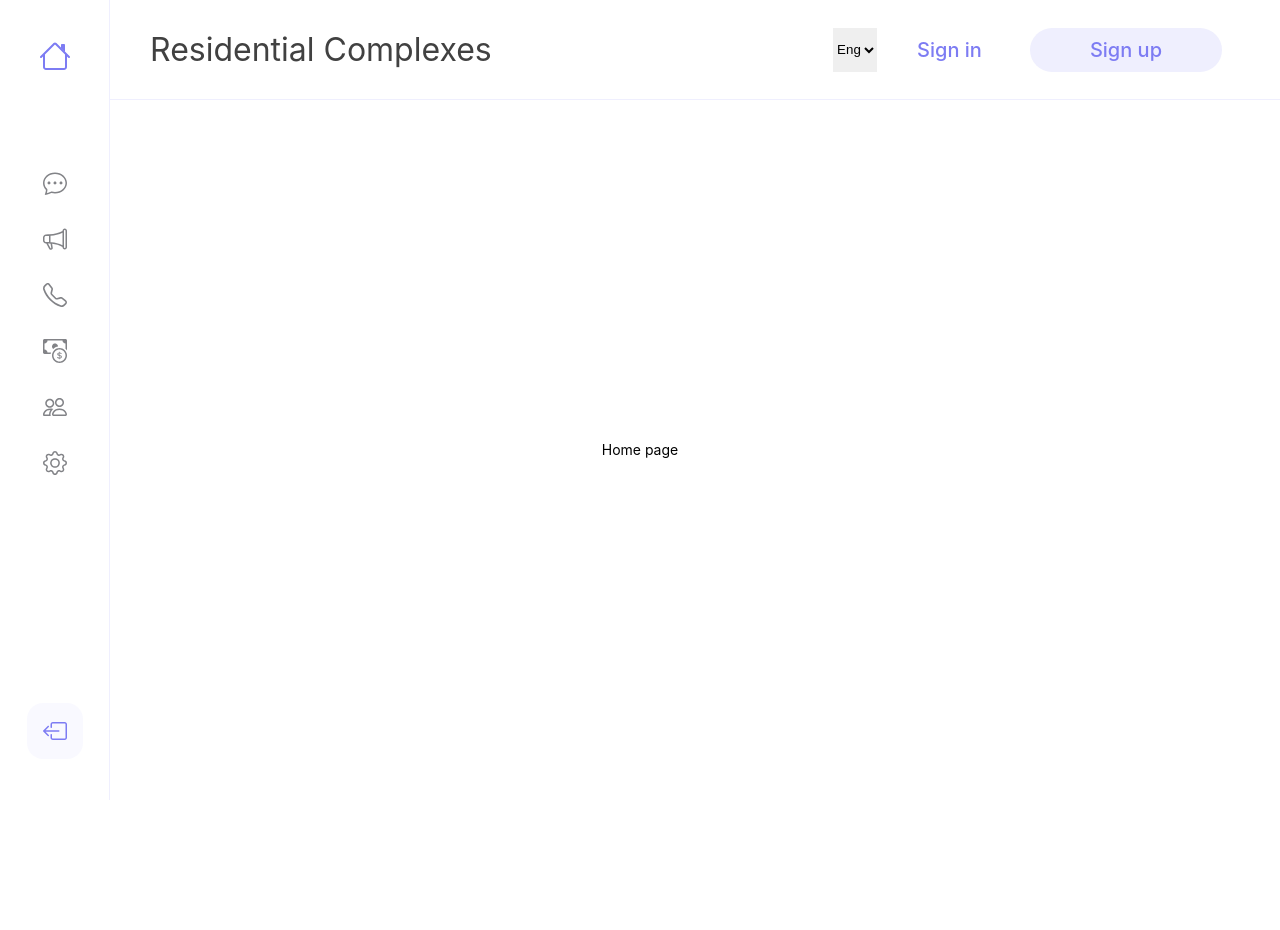
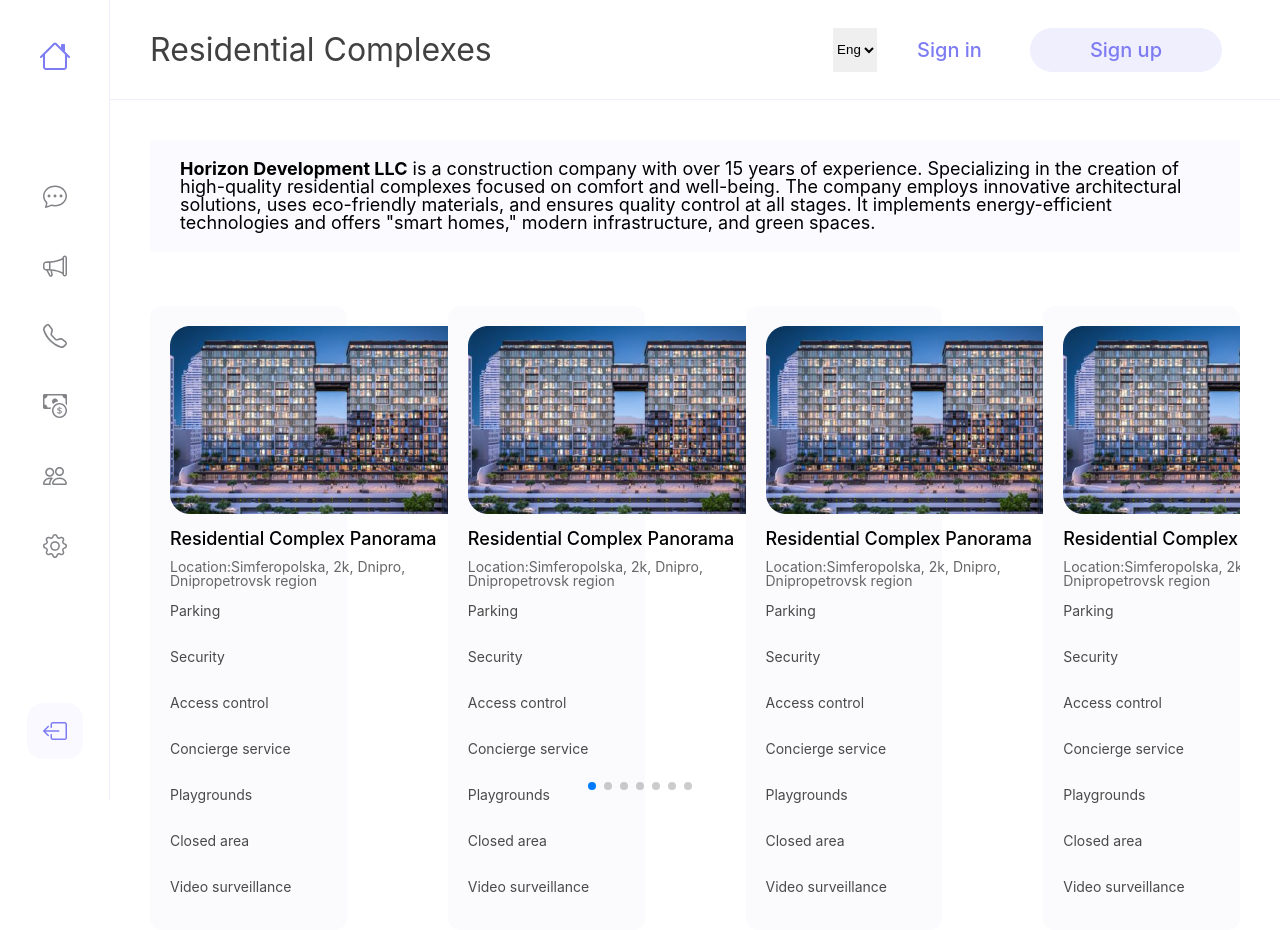
Before and after one commit to avdiachenko/teamchallenge-chat, a React (Vite) app in the folder frontend/: page / in a window 1280 px wide. Before the commit the page ends 800 px from the top, so only its background shows below. Built offline with nearby package versions, Linux system fonts and the light colour scheme.

Commit message:
feat: home page layout

```diff
--- a/frontend/src/pages/Home/Home.module.css
+++ b/frontend/src/pages/Home/Home.module.css
@@ -1,16 +1,26 @@
 .container {
+  width: 100%;
+  height: 100%;
+  padding-left: 110px;
+}
+
+.content {
+  height: calc(100vh - 100px);
+  width: 100%;
+  padding: 40px 40px 0px 40px;
+}
+
+.home_page_cards {
   display: flex;
-  flex-direction: column;
-  align-items: center;
-  justify-content: center;
-  height: 100%;
+  justify-content: space-between;
+  position: static;
   width: 100%;
 }
 
-.content {
-  display: flex;
-  align-items: center;
-  justify-content: center;
-  height: calc(100vh - 100px);
-  width: 100%;
+.main_page_info {
+  font-size: 18px;
+  color: var(--color-gray-900);
+  padding: 20px 30px;
+  margin-bottom: 54px;
+  background-color: #FAFAFF;
 }
--- a/frontend/src/pages/Home/Home.tsx
+++ b/frontend/src/pages/Home/Home.tsx
@@ -1,6 +1,13 @@
+import { HomePageCard } from "../../shared/components/HomePageCard/HomePageCard";
 import { AsideMenu } from "../../widgets/AsideMenu/AsideMenu";
 import { Header } from "../../widgets/Header/Header";
+import { Swiper, SwiperSlide } from "swiper/react";
+import { Pagination } from "swiper/modules";
+import "swiper/css";
+import "swiper/css/navigation";
+import "swiper/css/pagination";
 import styles from "./Home.module.css";
+import image from "./image.png";
 
 export function Home() {
   return (
@@ -8,7 +15,96 @@ export function Home() {
       <AsideMenu />
       <Header title="Residential Complexes" />
       <div className={styles.container}>
-        <div className={styles.content}>Home page</div>
+        <div className={styles.content}>
+          <h4 className={styles.main_page_info}>
+            <strong>Horizon Development LLC</strong> is a construction company with over 15 years of experience.
+            Specializing in the creation of high-quality residential complexes focused on comfort
+            and well-being. The company employs innovative architectural solutions, uses
+            eco-friendly materials, and ensures quality control at all stages. It implements
+            energy-efficient technologies and offers "smart homes," modern infrastructure, and green
+            spaces.
+          </h4>
+          <div>
+            <Swiper
+              modules={[Pagination]}
+              className={styles.home_page_cards}
+              slidesPerView={4}
+              pagination={{ clickable: true }}
+              spaceBetween={101}
+            >
+              <SwiperSlide>
+                <HomePageCard
+                  title="Residential Complex Panorama"
+                  location="Simferopolska, 2k, Dnipro, Dnipropetrovsk region "
+                  img={image}
+                />
+              </SwiperSlide>
+              <SwiperSlide>
+                <HomePageCard
+                  title="Residential Complex Panorama"
+                  location="Simferopolska, 2k, Dnipro, Dnipropetrovsk region "
+                  img={image}
+                />
+              </SwiperSlide>
+              <SwiperSlide>
+                <HomePageCard
+                  title="Residential Complex Panorama"
+                  location="Simferopolska, 2k, Dnipro, Dnipropetrovsk region "
+                  img={image}
+                />
+              </SwiperSlide>
+              <SwiperSlide>
+                <HomePageCard
+                  title="Residential Complex Panorama"
+                  location="Simferopolska, 2k, Dnipro, Dnipropetrovsk region "
+                  img={image}
+                />
+              </SwiperSlide>
+              <SwiperSlide>
+                <HomePageCard
+                  title="Residential Complex Panorama"
+                  location="Simferopolska, 2k, Dnipro, Dnipropetrovsk region "
+                  img={image}
+                />
+              </SwiperSlide>
+              <SwiperSlide>
+                <HomePageCard
+                  title="Residential Complex Panorama"
+                  location="Simferopolska, 2k, Dnipro, Dnipropetrovsk region "
+                  img={image}
+                />
+              </SwiperSlide>
+              <SwiperSlide>
+                <HomePageCard
+                  title="Residential Complex Panorama"
+                  location="Simferopolska, 2k, Dnipro, Dnipropetrovsk region "
+                  img={image}
+                />
+              </SwiperSlide>
+              <SwiperSlide>
+                <HomePageCard
+                  title="Residential Complex Panorama"
+                  location="Simferopolska, 2k, Dnipro, Dnipropetrovsk region "
+                  img={image}
+                />
+              </SwiperSlide>
+              <SwiperSlide>
+                <HomePageCard
+                  title="Residential Complex Panorama"
+                  location="Simferopolska, 2k, Dnipro, Dnipropetrovsk region "
+                  img={image}
+                />
+              </SwiperSlide>
+              <SwiperSlide>
+                <HomePageCard
+                  title="Residential Complex Panorama"
+                  location="Simferopolska, 2k, Dnipro, Dnipropetrovsk region "
+                  img={image}
+                />
+              </SwiperSlide>
+            </Swiper>
+          </div>
+        </div>
       </div>
     </div>
   );
--- /dev/null
+++ b/frontend/src/shared/components/HomePageCard/HomePageCard.module.css
@@ -0,0 +1,35 @@
+.home_page_card {
+    padding: 20px;
+    display: flex;
+    align-items: start;
+    flex-direction: column;
+    background-color: var(--gray-color-50);
+    border-radius: 12px;
+}
+
+.card_title {
+    margin-top: 16px;
+    font-weight: 500;
+    font-size: 18px;
+    max-width: 280px;
+}
+
+.card_subtitle {
+    font-size: 14px;
+    font-weight: 400;
+    margin-top: 12px;
+    color: #666666;
+    max-width: 280px;
+}
+
+.card_info span {
+    margin: 16px 0;
+    color: #4B4A4A;
+    font-size: 14px;
+}
+
+.card_info {
+    display: flex;
+    flex-direction: column;
+    align-items: flex-start;
+}
--- /dev/null
+++ b/frontend/src/shared/components/HomePageCard/HomePageCard.tsx
@@ -0,0 +1,29 @@
+import React from "react";
+import styles from "./HomePageCard.module.css";
+
+type HomePageCardProps = {
+  title: string;
+  location: string;
+  img: string;
+};
+
+export const HomePageCard: React.FC<HomePageCardProps> = ({ title, location, img }) => {
+  return (
+    <div className={styles.home_page_card}>
+      <div>
+        <img src={img} alt="" />
+        <h1 className={styles.card_title}>{title}</h1>
+        <h2 className={styles.card_subtitle}>Location:{location}</h2>
+      </div>
+      <div className={styles.card_info}>
+        <span>Parking</span>
+        <span>Security</span>
+        <span>Access control</span>
+        <span>Concierge service</span>
+        <span>Playgrounds</span>
+        <span>Closed area</span>
+        <span>Video surveillance</span>
+      </div>
+    </div>
+  );
+};
--- a/frontend/src/shared/styles/variables.css
+++ b/frontend/src/shared/styles/variables.css
@@ -4,6 +4,7 @@
   --purple-color-600: #7D7CF3;
   --purple-color-100: #EFEFFE;
   --gray-color-500: #9A9BA0;
+  --gray-color-50: #FBFBFD;
   --white-color: #FFFFFF;
   --black-color: #0C111D;
 }
--- a/frontend/src/widgets/AsideMenu/AsideMenu.module.css
+++ b/frontend/src/widgets/AsideMenu/AsideMenu.module.css
@@ -22,6 +22,11 @@
     height: 100%;
 }
 
+.nav_links:hover {
+    background-color: var(--purple-color-100);
+    border-radius: 16px;
+}
+
 .nav_links {
     display: flex;
     flex-direction: column;
@@ -29,6 +34,8 @@
     justify-content: center;
     width: 56px;
     height: 56px;
+    transition: .2s all;
+    margin-bottom: 14px;
 }
 
 .nav_links:last-child {
@@ -36,4 +43,5 @@
     bottom: 0;
     background-color: #EFEFFE66;
     border-radius: 16px;
+    margin-bottom: 0px;
 }
```
Also changed, not shown: frontend/src/pages/Home/image.png (added).
